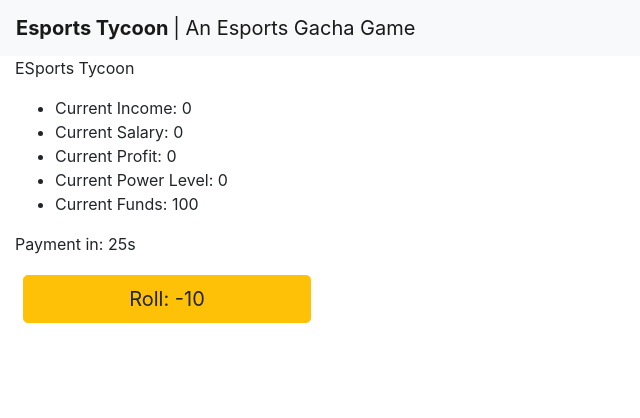
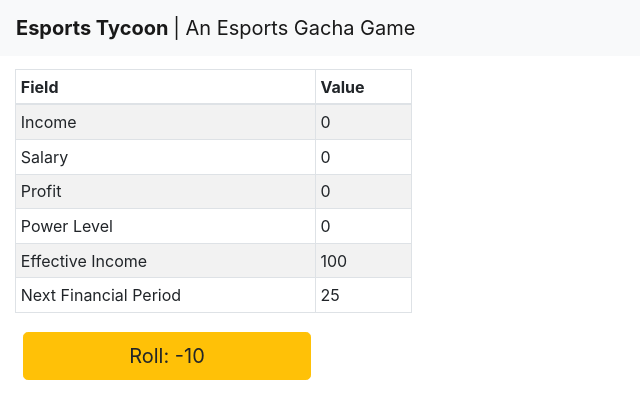
Before and after one commit to atchan24/gacha2020, a React (Create React App) app: page / in a window 1280 px wide. Shown: the top 418 px of the page, without its empty margins (0-640 px from the left). Built offline with nearby package versions, Linux system fonts and the light colour scheme.

Commit message:
added css stuff

```diff
--- /dev/null
+++ b/public/404.html
@@ -0,0 +1,33 @@
+<!DOCTYPE html>
+<html>
+  <head>
+    <meta charset="utf-8">
+    <meta name="viewport" content="width=device-width, initial-scale=1">
+    <title>Page Not Found</title>
+
+    <style media="screen">
+      body { background: #ECEFF1; color: rgba(0,0,0,0.87); font-family: Roboto, Helvetica, Arial, sans-serif; margin: 0; padding: 0; }
+      #message { background: white; max-width: 360px; margin: 100px auto 16px; padding: 32px 24px 16px; border-radius: 3px; }
+      #message h3 { color: #888; font-weight: normal; font-size: 16px; margin: 16px 0 12px; }
+      #message h2 { color: #ffa100; font-weight: bold; font-size: 16px; margin: 0 0 8px; }
+      #message h1 { font-size: 22px; font-weight: 300; color: rgba(0,0,0,0.6); margin: 0 0 16px;}
+      #message p { line-height: 140%; margin: 16px 0 24px; font-size: 14px; }
+      #message a { display: block; text-align: center; background: #039be5; text-transform: uppercase; text-decoration: none; color: white; padding: 16px; border-radius: 4px; }
+      #message, #message a { box-shadow: 0 1px 3px rgba(0,0,0,0.12), 0 1px 2px rgba(0,0,0,0.24); }
+      #load { color: rgba(0,0,0,0.4); text-align: center; font-size: 13px; }
+      @media (max-width: 600px) {
+        body, #message { margin-top: 0; background: white; box-shadow: none; }
+        body { border-top: 16px solid #ffa100; }
+      }
+    </style>
+  </head>
+  <body>
+    <div id="message">
+      <h2>404</h2>
+      <h1>Page Not Found</h1>
+      <p>The specified file was not found on this website. Please check the URL for mistakes and try again.</p>
+      <h3>Why am I seeing this?</h3>
+      <p>This page was generated by the Firebase Command-Line Interface. To modify it, edit the <code>404.html</code> file in your project's configured <code>public</code> directory.</p>
+    </div>
+  </body>
+</html>
--- a/src/App.css
+++ b/src/App.css
@@ -23,6 +23,10 @@
   margin-bottom: 1%;
 }
 
+main {
+  margin-top: 1%;
+}
+
 .App-header {
   background-color: #282c34;
   min-height: 100vh;
--- a/src/App.js
+++ b/src/App.js
@@ -1,7 +1,7 @@
 import React from 'react';
 import './App.css';
 import waifus from './waifus.json';
-import {Card, Button, Row, Col, Container, Alert, Spinner, Navbar, Nav, NavDropdown, ListGroup, ListGroupItem} from 'react-bootstrap';
+import {Card, Button, Row, Col, Container, Table, Alert, Spinner, Navbar, Nav, NavDropdown, ListGroup, ListGroupItem} from 'react-bootstrap';
 import 'bootstrap/dist/css/bootstrap.css';
 
 class App extends React.Component {
@@ -55,17 +55,40 @@
           <Container fluid>
             <Row>
               <Col sm={4}>
-                  <p> ESports Tycoon </p>
-                <div>
-                  <ul>
-                    <li>Current Income: {this.state.totalIncome}</li>
-                    <li>Current Salary: {this.state.totalExpense}</li>
-                    <li>Current Profit: {this.state.totalProfit}</li>
-                    <li>Current Power Level: {this.state.totalPowerLevel}</li>
-                    <li>Current Funds: {this.state.totalFunds}</li>
-                  </ul>
-                  <p>Payment in: {this.state.secondsTilUpdate}s</p>
-                </div>
+                <Table striped bordered hover size="sm">
+                  <thead>
+                    <tr>
+                      <th> Field </th>
+                      <th> Value </th>
+                    </tr>
+                  </thead>
+                  <tbody>
+                    <tr>
+                      <td> Income </td>
+                      <td> {this.state.totalIncome} </td>
+                    </tr>
+                    <tr>
+                      <td> Salary </td>
+                      <td> {this.state.totalExpense} </td>
+                    </tr>
+                    <tr>
+                      <td> Profit </td>
+                      <td> {this.state.totalProfit} </td>
+                    </tr>
+                    <tr>
+                      <td> Power Level </td>
+                      <td> {this.state.totalPowerLevel} </td>
+                    </tr>
+                    <tr>
+                      <td> Effective Income </td>
+                      <td> {this.state.totalFunds} </td>
+                    </tr>
+                    <tr>
+                      <td> Next Financial Period </td>
+                      <td> {this.state.secondsTilUpdate} </td>
+                    </tr>
+                  </tbody>
+                </Table>
                 <form
                   onSubmit = {(e) => {
                     e.preventDefault();
```
Also changed, not shown: firebase.json (added), 1 other file (tests, documents, lock files or other folders).
